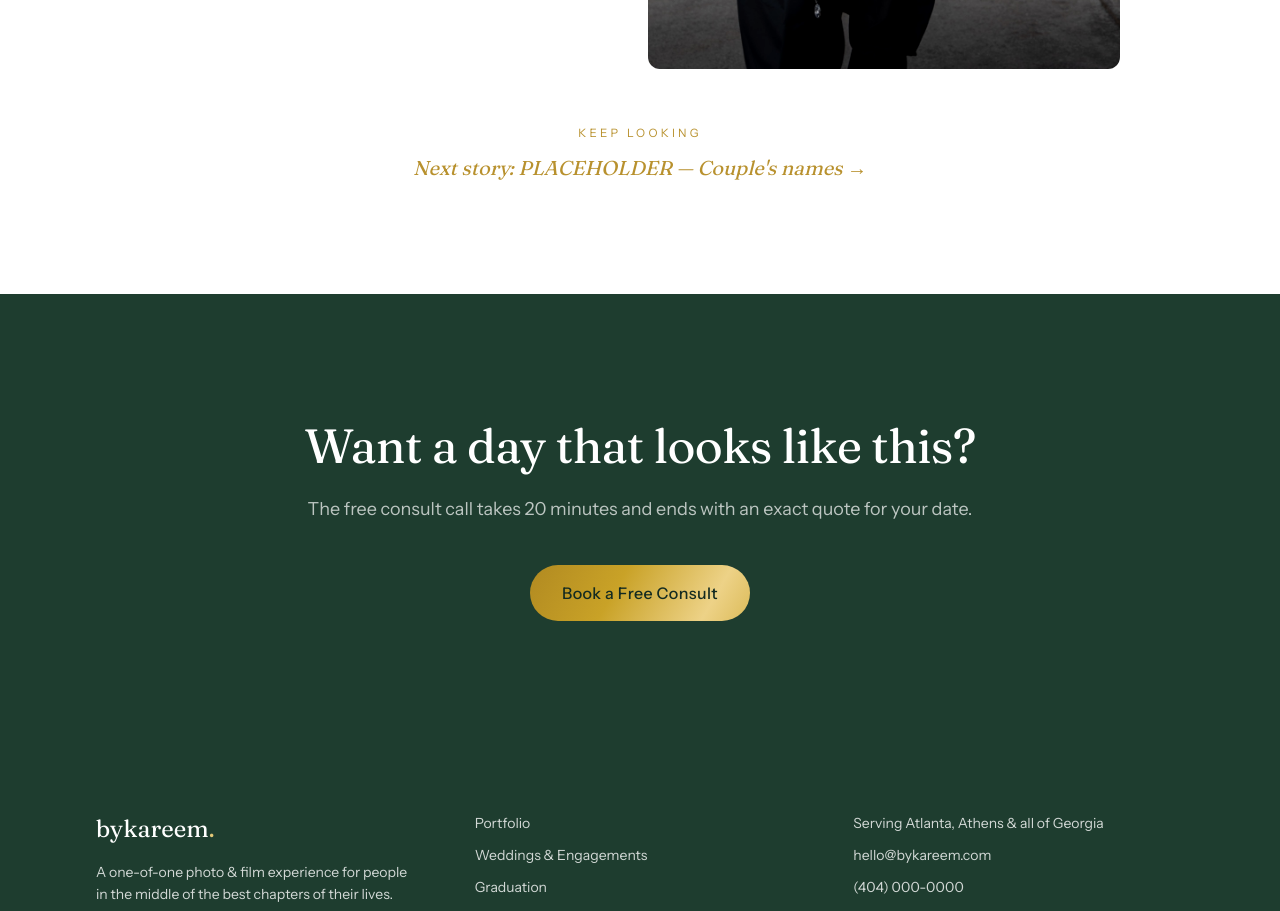
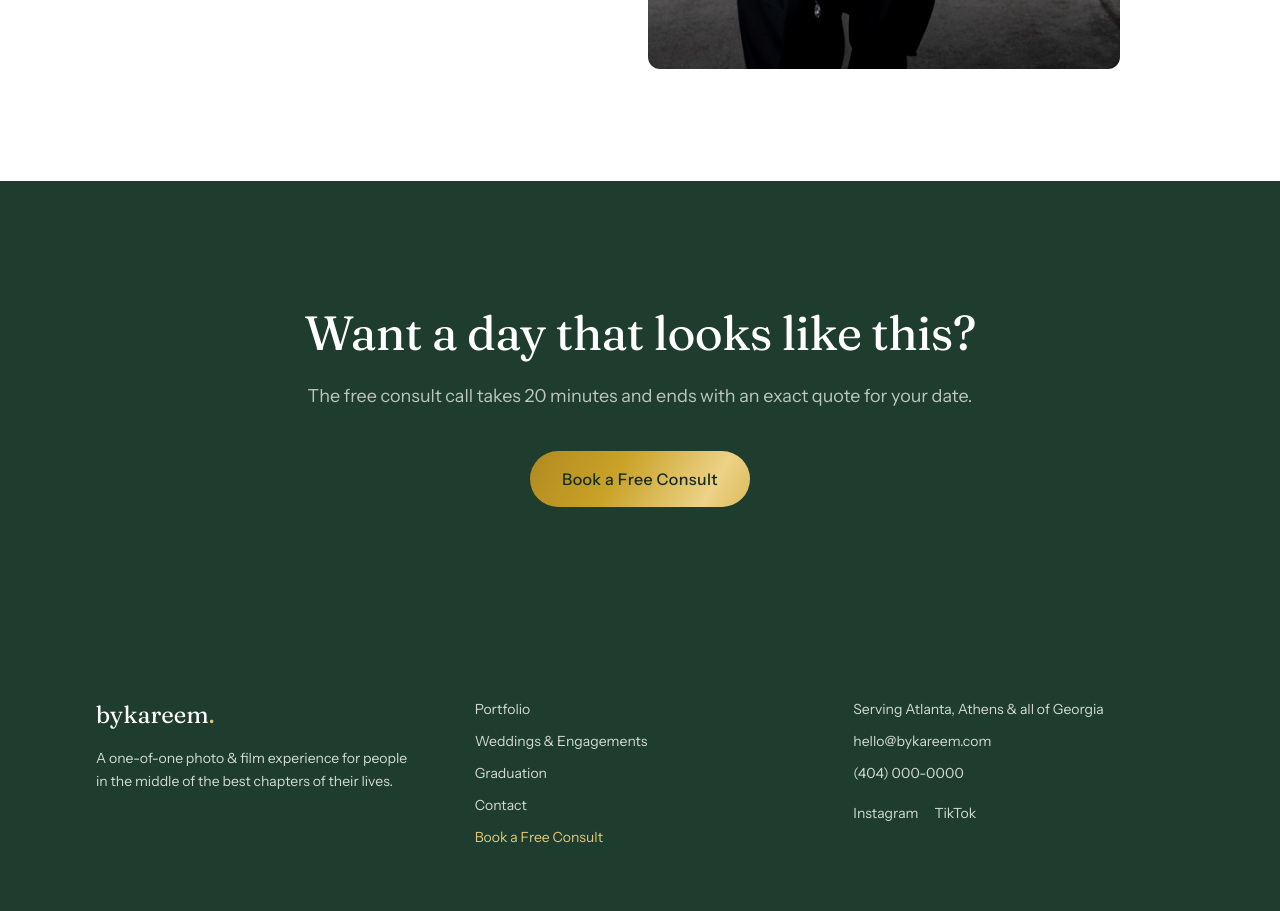
Before and after one commit to kkareem01/bykareem, a Next.js app: page /portfolio/fares-uga-milestone-session in a window 1280 px wide. Shown: the part 3360-4271 px from the top of the page. Built offline with nearby package versions, Linux system fonts and the light colour scheme.

Commit message:
refactor: drop the next-story cross-link from story album pages

```diff
--- a/app/portfolio/[slug]/page.tsx
+++ b/app/portfolio/[slug]/page.tsx
@@ -40,8 +40,6 @@ export default async function StoryPage({ params }: StoryPageProps) {
   const { slug } = await params;
   const story = getStory(slug);
   if (!story) notFound();
-
-  const nextStory = stories.find((s) => s.slug !== story.slug);
 
   return (
     <>
@@ -89,20 +87,6 @@ export default async function StoryPage({ params }: StoryPageProps) {
               </Reveal>
             ))}
           </div>
-
-          {nextStory ? (
-            <Reveal className="mt-14 text-center">
-              <p className="eyebrow eyebrow--gold mb-3">
-                {portfolioCopy.storyPage.otherStoryEyebrow}
-              </p>
-              <Link
-                href={`/portfolio/${nextStory.slug}`}
-                className="font-display italic text-xl text-gold hover:text-gold-deep transition-colors"
-              >
-                {portfolioCopy.storyPage.otherStoryLabel}: {nextStory.title} →
-              </Link>
-            </Reveal>
-          ) : null}
         </div>
       </section>
 
```
